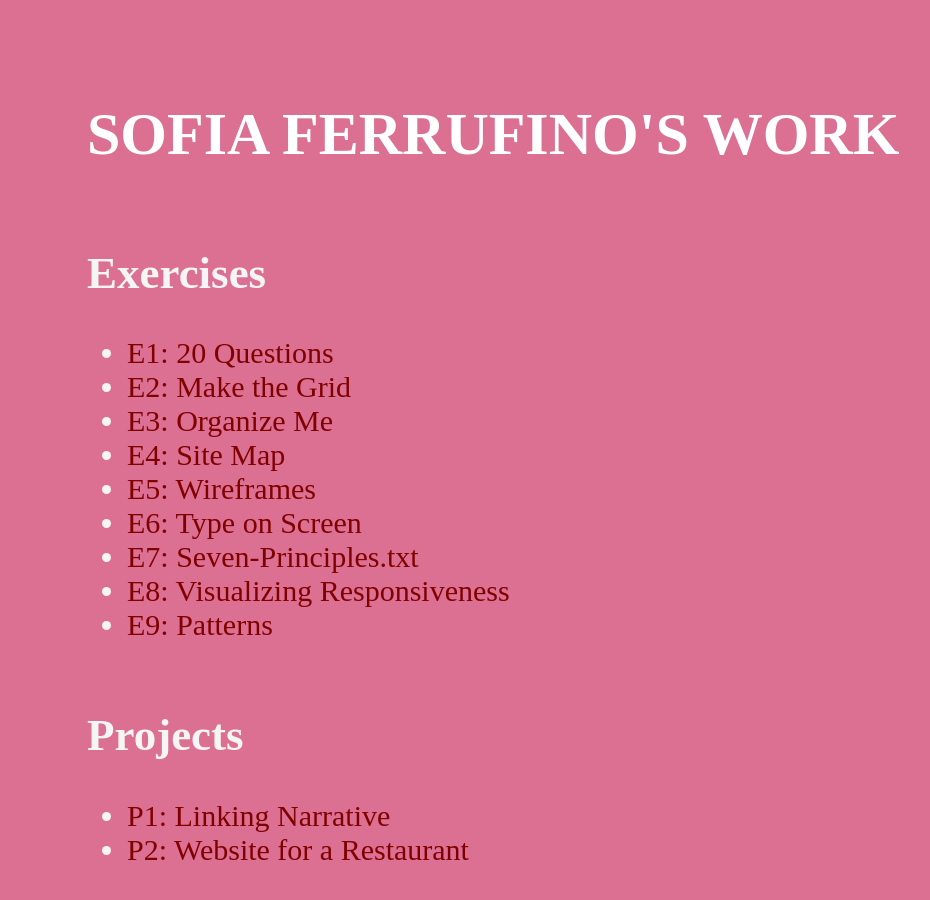
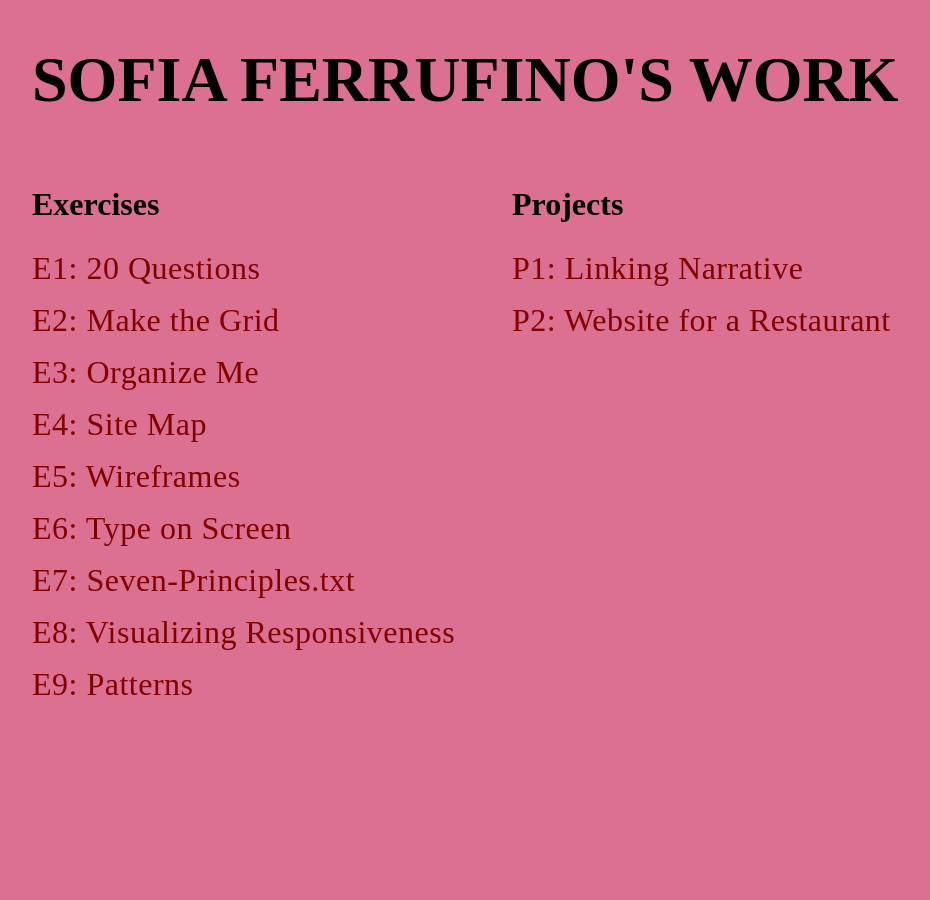
Before and after one commit to sferruf/avt217-fall2020, a plain HTML site: page index.html in a window 1280 px wide. Shown: the whole page, without its empty margins (128-1058 px from the left). After the commit the page ends 800 px from the top, so only its background shows below. Drawn offline with Linux system fonts and the light colour scheme.

Commit message:
edit homepage

```diff
--- a/css/main.css
+++ b/css/main.css
@@ -1,19 +1,15 @@
 * {
   box-sizing: border-box;
 }
+@-ms-viewport{
+  width: device-width;
+}
 html {
-
+ font-size: 16px;
 }
 body {
   background-color: palevioletred;
-  color: whitesmoke;
-  font-size: 30px;
   font-family: Josefin Slab;
-  font-style: Semi-bold 600 italic;
-  margin-top: 100px;
-  margin-left: 200px;
-  margin-bottom: 150px;
-  margin-right: 90px;
 }
 header {
   width: 75vw;
@@ -22,37 +18,48 @@ header {
 main {
   width: 75vw;
   margin: 25px auto;
+  display: flow-root;
 }
 .col {
-  width: 50%
+  width: 50%;
   float: left;
-  display: flow-root;
 }
 .exercise {
   margin: 0;
   background-color: white;
-}
-@media screen and (max-width; 1000px)
-body {
-  background-color: lightpink
-}
-img {
-  max-width: 100%;
-}
-h1 {
+  } /*@media screen and (max-width; 1000px)
+  body {
+    background-color: lightpink
+  }
+  img {
+    max-width: 100%;
+  }*/
+
+h1{
   text-transform: uppercase;
   letter-spacing: 1px
+  text-align: left;
   font-size: 4rem;
-  font-weight: bold;
-  color: white;
+  font-family: Josefin Slab;
+  font-weight: 700;
 }
 h2{
-
+ font-size: 2rem;
+ text-align: left;
+ font-family: Josefin Slab;
+ font-weight: 700;
 }
-p {
+ul {
+  list-style-type: none;
   font-size: 22px;
   letter-spacing: .5px;
-  margin-top: 0;
+  margin: 0;
+  padding: 0;
+}
+li {
+  margin-bottom: 15px;
+  font-size: 2rem;
+  text-align: left;
 }
 a {
   text-decoration: none; /* this gets rid of the default underline */
@@ -69,3 +76,18 @@ a:hover {
 a:active {
   color: whitesmoke;
 }
+@media screen and (max-width: 961px) {
+  .col {
+    width: 100%;
+    margin-bottom: 50px;
+  }
+  header {
+    width: 90vw;
+  }
+  main {
+    width: 90vw;
+  }
+  h1 {
+    font-size: 3rem;
+  }
+}
--- a/e9/css/main.css
+++ b/e9/css/main.css
@@ -1,14 +1,38 @@
 * {
   box-sizing: border-box;
 }
+@-ms-viewport{
+  width: device-width;
+}
 body {
-  marigin: 0;
+  margin: 100px;
+  text-align: center;
   overflow-x: hidden;
+  background-color: orange;
+  font-family: 'Permanent Marker', cursive;
+  font-size: 120px;
+  color: purple;
+}
+header {
+  width: 75vw;
+  margin: 25px auto;
 }
 main {
   width: 130vw;
   margin: -50px -15vw;
 }
+h1{
+  letter-spacing: 1px
+  text-align: center;
+  font-size: 200px;
+}
+ul {
+  list-style-type: none;
+  letter-spacing: .5px;
+  margin: 0;
+  padding: 0;
+}
+
 #p1 .shape1 {
   background-color: indianred;
   width: 120px;
```
Also changed, not shown: e9/index.html (+2 -1 lines), index.html (indentation only).
